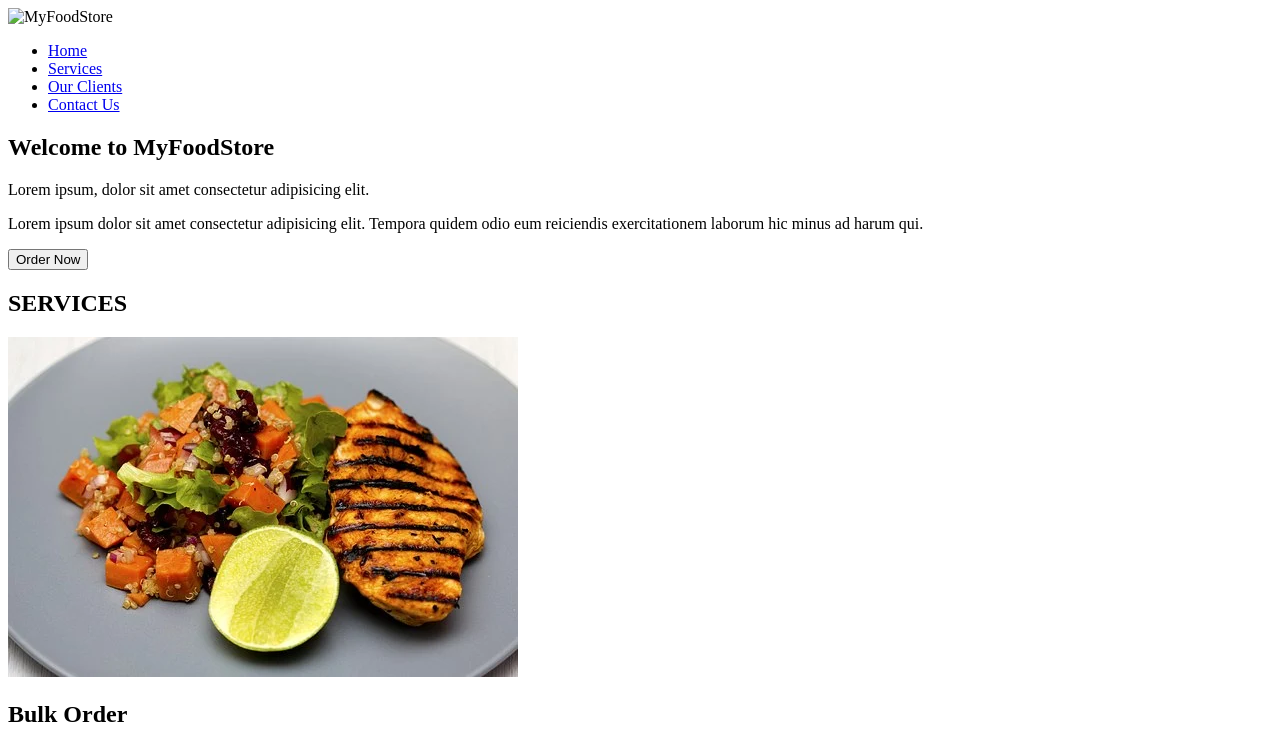
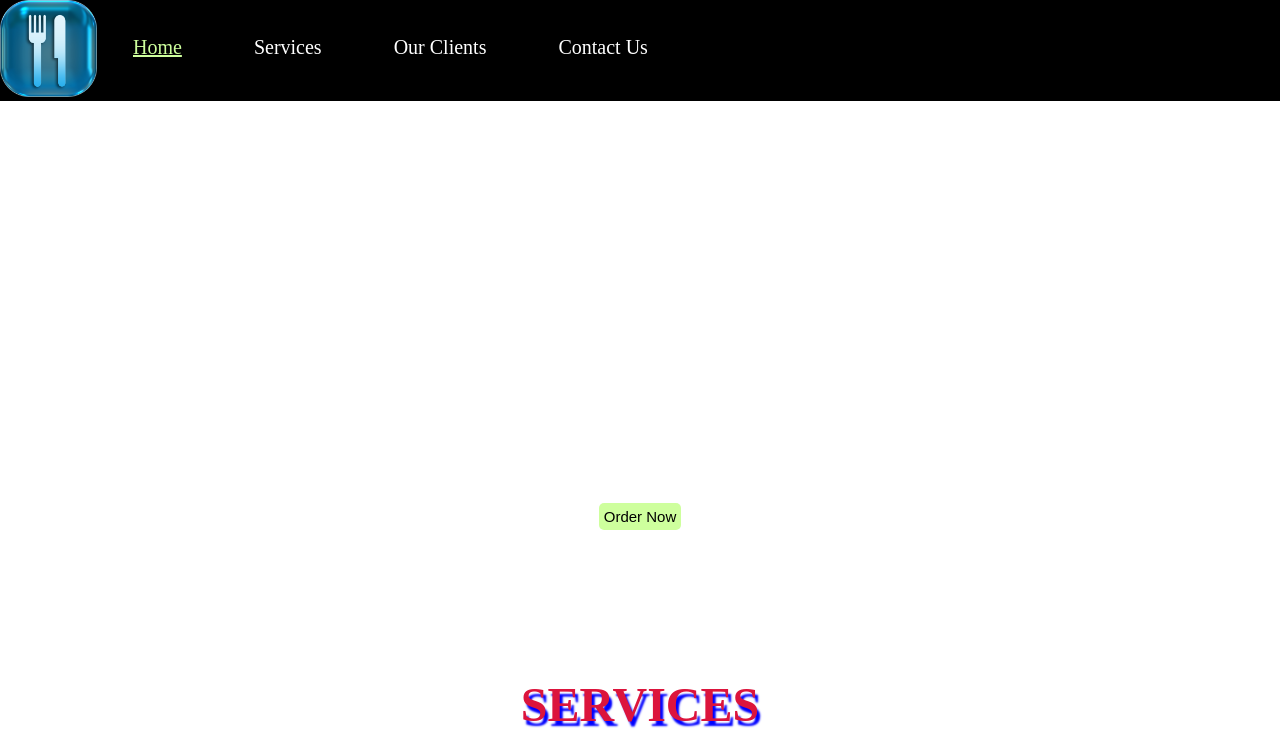
Before and after one commit to amarjitrk/OnlineFoodStore, a plain HTML site: page index.html in a window 1280 px wide. Shown: the top 744 px of the page. Drawn offline with Linux system fonts and the light colour scheme; the site is published under a folder, as on GitHub Pages, so addresses that start at the root find nothing.

Commit message:
changed few file paths

```diff
--- a/index.html
+++ b/index.html
@@ -6,14 +6,14 @@
     <meta http-equiv="X-UA-Compatible" content="IE=edge">
     <meta name="viewport" content="width=device-width, initial-scale=1.0">
     <title>Food Services</title>
-    <link rel="stylesheet" href="../css/styles.css">
+    <link rel="stylesheet" href="./css/styles.css">
 </head>
 
 <body>
     <!-- Header (navigation bar) -->
     <nav class="navbar">
         <div id="logo">
-            <img src="/images1/logo.webp" alt="MyFoodStore" class="image">
+            <img src="./images1/logo.webp" alt="MyFoodStore" class="image">
         </div>
         <div class="nav">
             <ul>
```
